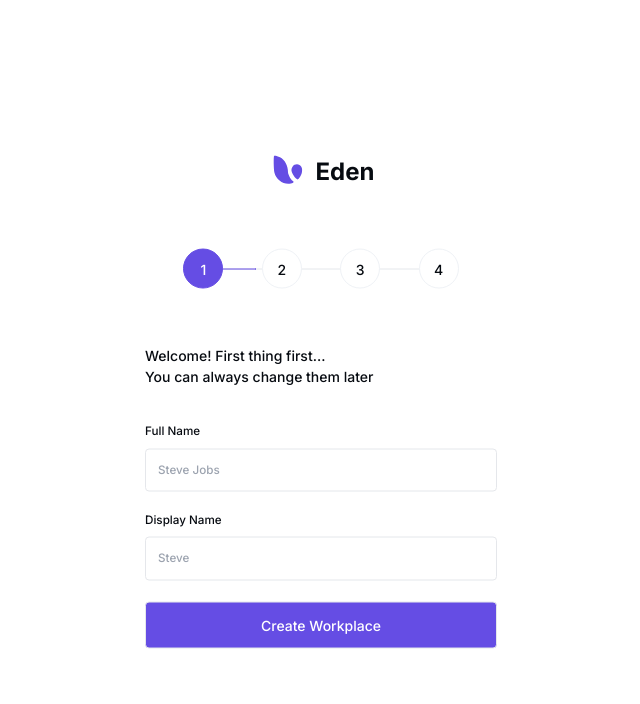
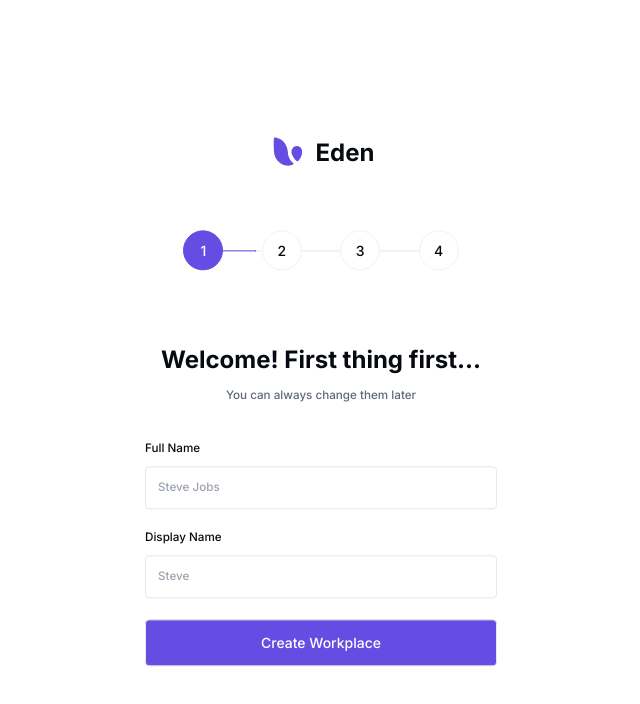
Before and after one commit to Rekhakumari12/cutshort-assignment, a React (Create React App) app: page / in a window 1280 px wide. Shown: the top 704 px of the page, without its empty margins (319-959 px from the left). Built offline with nearby package versions, Linux system fonts and the light colour scheme.

Commit message:
fix styles

```diff
--- a/src/container/App.style.js
+++ b/src/container/App.style.js
@@ -21,7 +21,7 @@ export const AppWrapper = styled.div`
     }
   }
 
-  .formTitle {
+  .contentTitle {
     text-align: center;
     h2 {
       font-size: 1.5rem;
```
